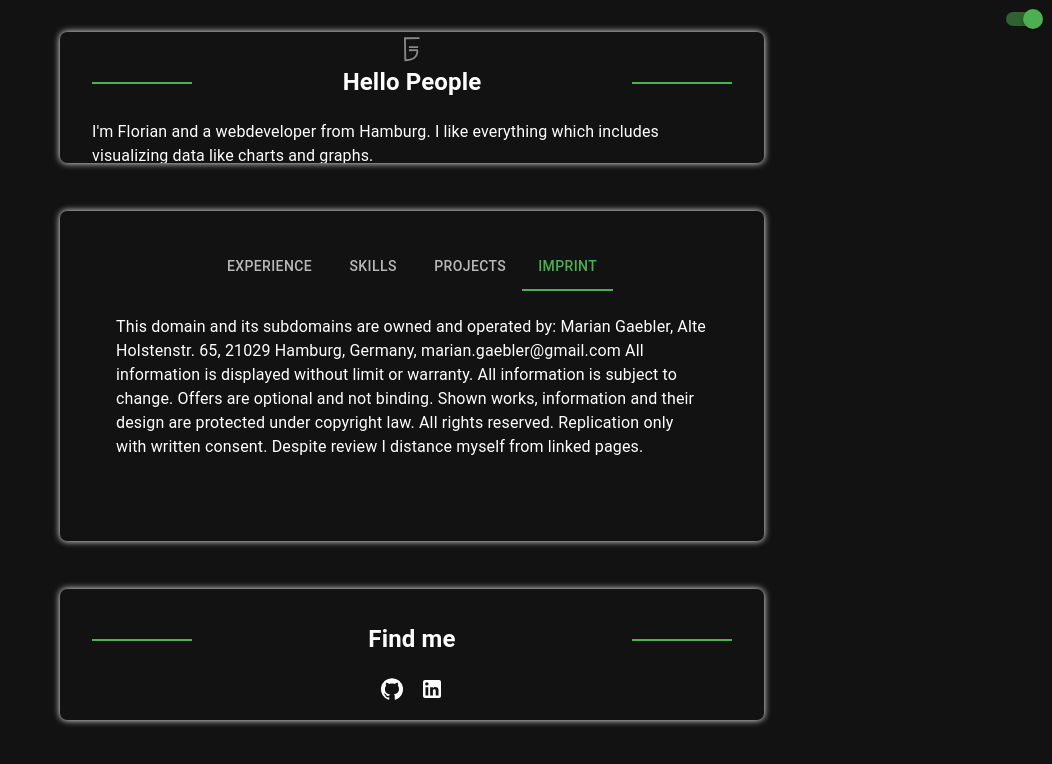
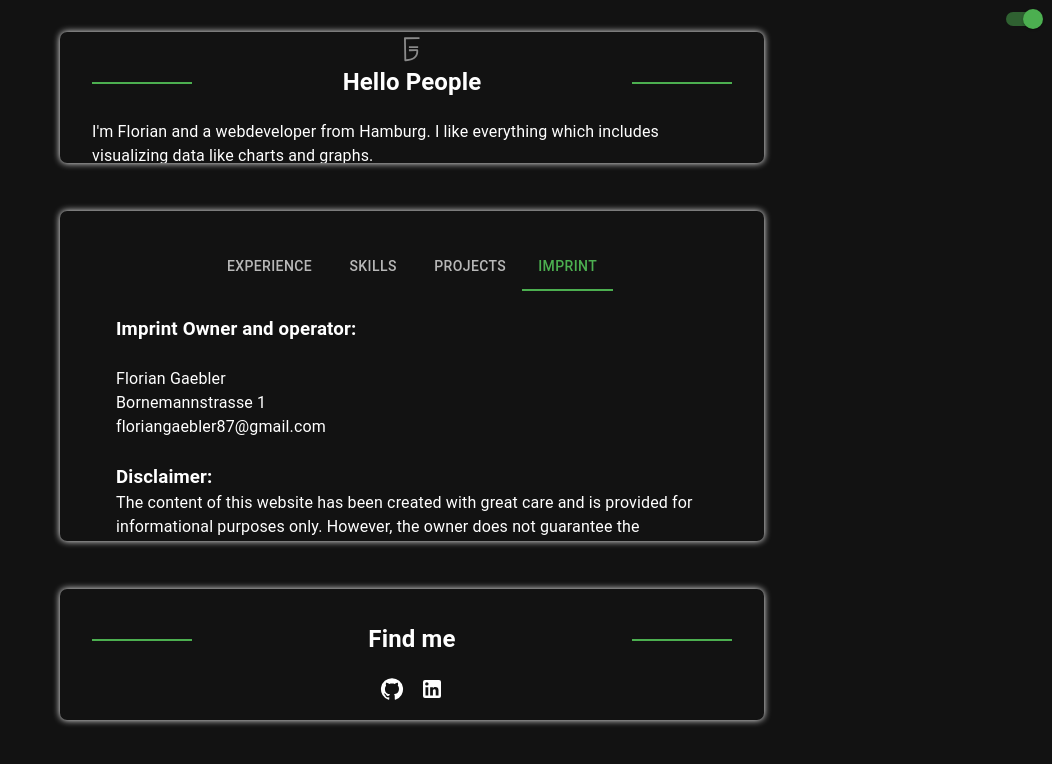
Before and after one commit to Gblur/portfoolio, a Next.js app: page / in a window 1280 px wide. Both pictures are taken after a click on the tab "IMPRINT". Shown: the top 764 px of the page, without its empty margins (228-1280 px from the left). Built offline with nearby package versions, Linux system fonts and the light colour scheme.

Commit message:
modify styles

```diff
--- a/src/components/Imprint/index.tsx
+++ b/src/components/Imprint/index.tsx
@@ -5,13 +5,31 @@ type Props = {};
 export default function Imprint({}: Props) {
   return (
     <div>
-      This domain and its subdomains are owned and operated by: Marian Gaebler,
-      Alte Holstenstr. 65, 21029 Hamburg, Germany, marian.gaebler@gmail.com All
-      information is displayed without limit or warranty. All information is
-      subject to change. Offers are optional and not binding. Shown works,
-      information and their design are protected under copyright law. All rights
-      reserved. Replication only with written consent. Despite review I distance
-      myself from linked pages.
+      <h3>Imprint Owner and operator:</h3>
+      <br />
+      <p>Florian Gaebler</p> <p>Bornemannstrasse 1</p>
+      <p>floriangaebler87@gmail.com</p>
+      <br />
+      <h3>Disclaimer:</h3>
+      <article>
+        <p>
+          The content of this website has been created with great care and is
+          provided for informational purposes only. However, the owner does not
+          guarantee the accuracy, completeness, or timeliness of the information
+          provided. The owner is not liable for any errors or omissions in the
+          content of this website, nor for any damages arising from the use or
+          reliance on this website. Copyright: All content on this website,
+          including text, graphics, logos, images, and software, is the property
+          of the owner and is protected by copyright law. Unauthorized use of
+          any content on this website is strictly prohibited. Privacy policy:
+          This website does not collect any personal data from visitors, except
+          for the data provided by the visitor through the contact form or
+          email. Any personal data collected will be used solely for the purpose
+          of responding to inquiries or providing requested information. The
+          owner does not share any personal data with third parties, unless
+          required by law.
+        </p>
+      </article>
     </div>
   );
 }
--- a/src/components/Main/Profile/Links/index.tsx
+++ b/src/components/Main/Profile/Links/index.tsx
@@ -11,10 +11,13 @@ export default function LinksList({}: Props) {
     <section>
       <h1>Find me</h1>
       <Stack spacing={2} direction="row" justifyContent="center">
-        <Link href="https://github.com/Gblur">
+        <Link href="https://github.com/Gblur" target="_blank">
           <GitHubIcon />
         </Link>
-        <Link href="https://www.linkedin.com/in/florian-gaebler-a317aa115/">
+        <Link
+          href="https://www.linkedin.com/in/florian-gaebler-a317aa115/"
+          target="_blank"
+        >
           <LinkedInIcon />
         </Link>
       </Stack>
--- a/src/components/Main/Work/Techstack/index.tsx
+++ b/src/components/Main/Work/Techstack/index.tsx
@@ -9,6 +9,7 @@ const Techitem = styled.li<ListItemProps>`
   display: inline;
   color: ${(props: any) => !props.isDarkMode && "var(--primary-color)"};
   background: ${(props: any) => props.isDarkMode && "var(--primary-color)"};
+  word-break: keep-all;
   padding: 5px;
 `;
 
--- a/src/components/Main/Work/Timeline/index.tsx
+++ b/src/components/Main/Work/Timeline/index.tsx
@@ -12,7 +12,7 @@ import useStore from "../../../../../store";
 const data = {
   tiplu: ["Typescript", "React", "ASP.net"],
   gimmick: ["Typescript", "Wordpress", "Node.js"],
-  marktplatz: ["React", "Javascript", "Content XXL"],
+  marktplatz: ["React", "Javascript", "ContentXXL"],
 };
 
 export default function OppositeContentTimeline() {
--- a/src/styles/Home.css
+++ b/src/styles/Home.css
@@ -72,7 +72,7 @@ section:first-child img {
 .chart-container {
   position: relative;
   margin: auto;
-  max-width: 350px;
+  max-width: 400px;
 }
 
 .description {
```
